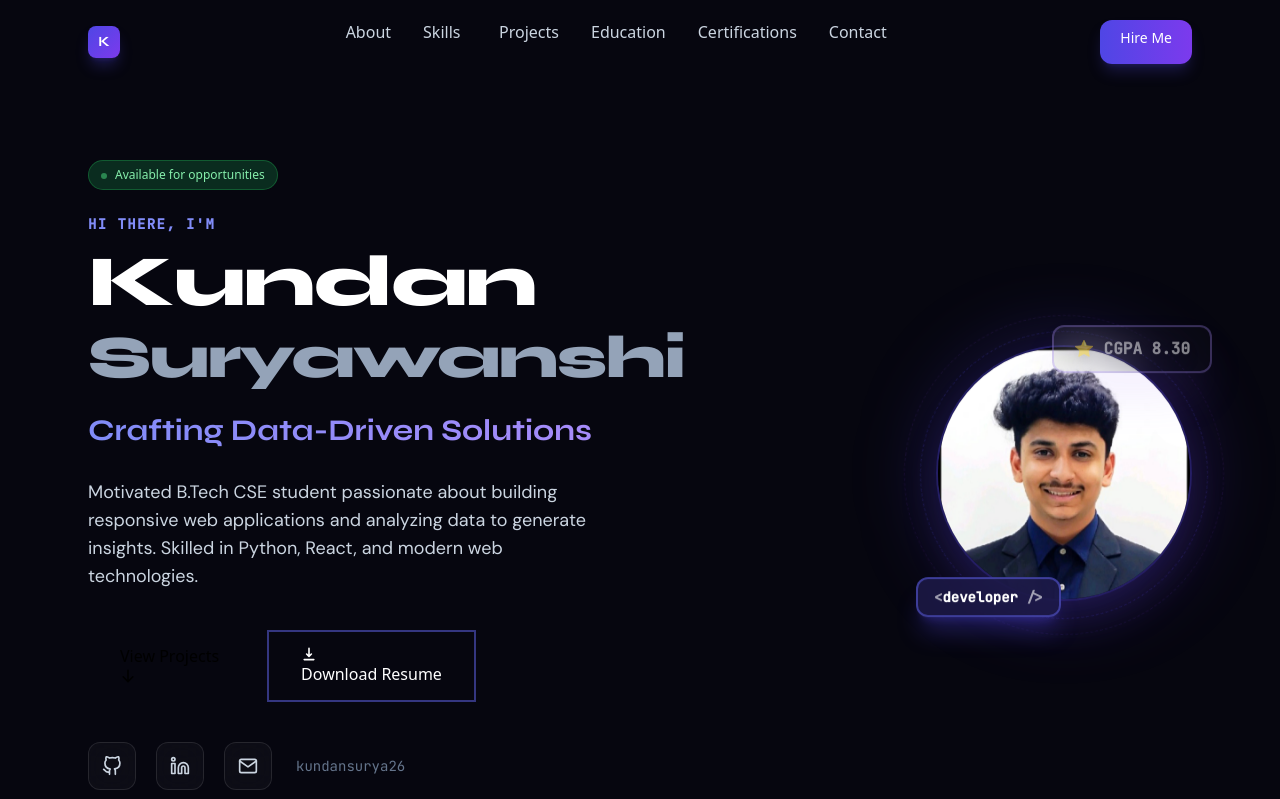
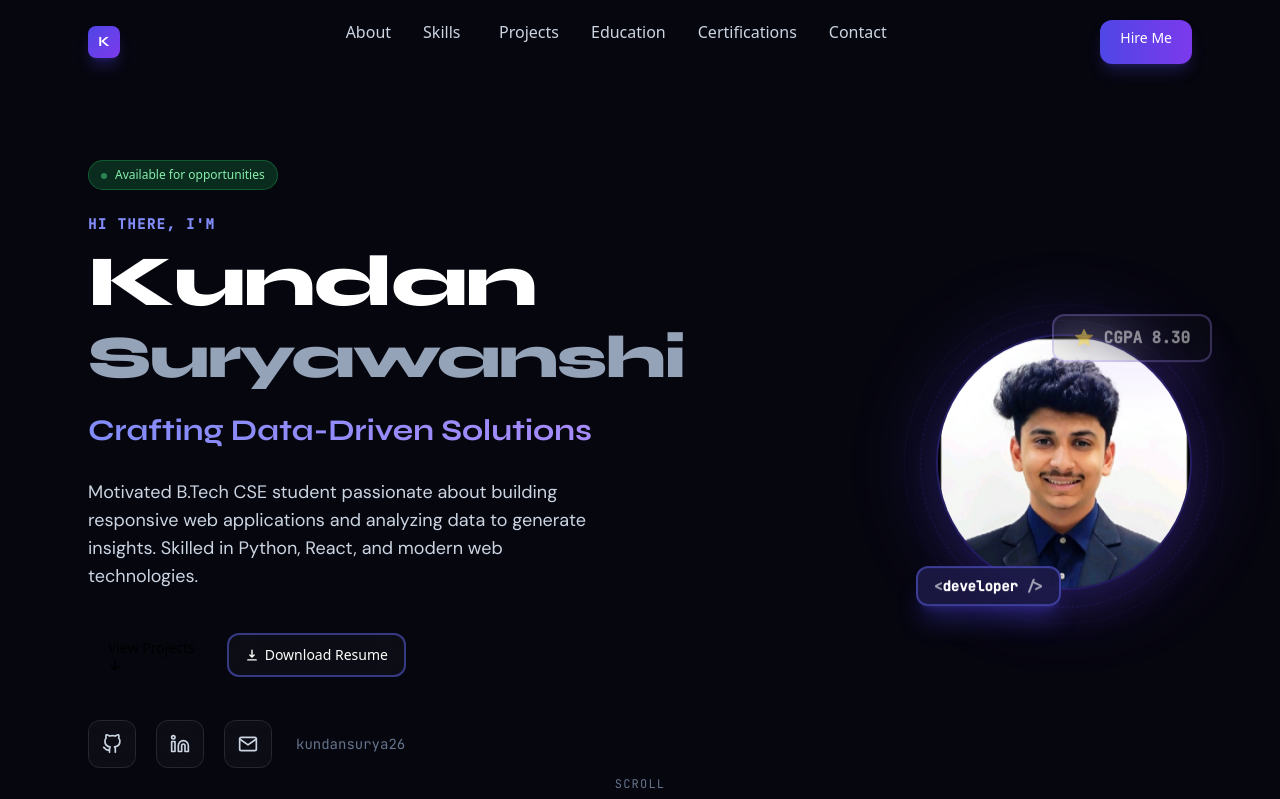
Before and after one commit to kundansurya26/Portfolio-Website, a React (Vite) app: page / in a window 1280 px wide. Shown: the top 799 px of the page. Built offline with nearby package versions, Linux system fonts and the light colour scheme.

Commit message:
Update Hero.jsx

```diff
--- a/src/components/Hero.jsx
+++ b/src/components/Hero.jsx
@@ -131,18 +131,18 @@ export default function Hero() {
               and analyzing data to generate insights. Skilled in Python, React, and modern web technologies.
             </motion.p>
 
-            {/* FIX: Download Resume button with white text */}
-            <motion.div variants={itemVariants} className="flex flex-col sm:flex-row justify-center lg:justify-start gap-2 sm:gap-4 mb-4 sm:mb-10">
-              <a href="#projects" className="btn-primary justify-center text-xs sm:text-base py-2 sm:py-3.5 px-4 sm:px-8">
+            {/* FIX: Smaller Download Resume button with icon + text in one line */}
+            <motion.div variants={itemVariants} className="flex flex-wrap items-center justify-center lg:justify-start gap-2 sm:gap-3 mb-4 sm:mb-10">
+              <a href="#projects" className="btn-primary justify-center text-xs sm:text-sm py-1.5 sm:py-2 px-3 sm:px-5">
                 View Projects
-                <HiArrowDown className="w-3 h-3 sm:w-4 sm:h-4" />
+                <HiArrowDown className="w-3 h-3 sm:w-3.5 sm:h-3.5" />
               </a>
               <a
                 href={resumePDF}
                 download="Kundan_Suryawanshi_Resume.pdf"
-                className="btn-outline justify-center text-xs sm:text-base py-2 sm:py-3.5 px-4 sm:px-8 border-2 border-brand-500/50 hover:border-brand-400 hover:bg-brand-600/10 text-white"
+                className="inline-flex items-center gap-1.5 text-white text-xs sm:text-sm font-medium py-1.5 sm:py-2 px-3 sm:px-4 rounded-xl border-2 border-brand-500/50 hover:border-brand-400 hover:bg-brand-600/10 transition-all duration-300 glass whitespace-nowrap"
               >
-                <HiDownload className="w-3 h-3 sm:w-4 sm:h-4" />
+                <HiDownload className="w-3 h-3 sm:w-3.5 sm:h-3.5" />
                 Download Resume
               </a>
             </motion.div>
```
